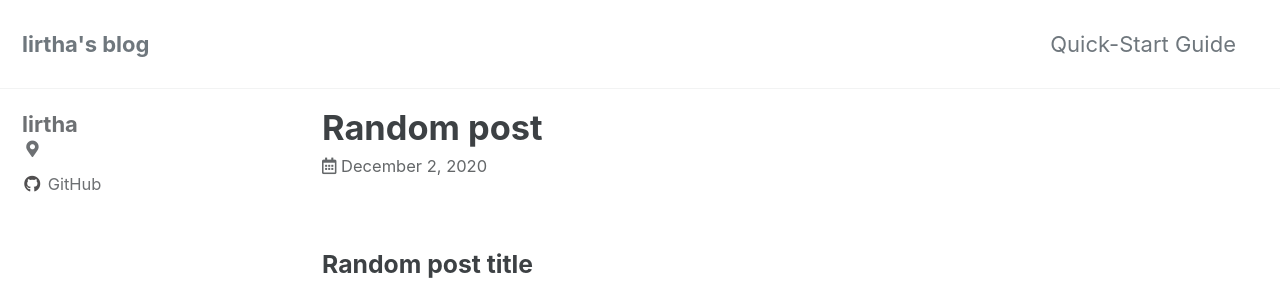
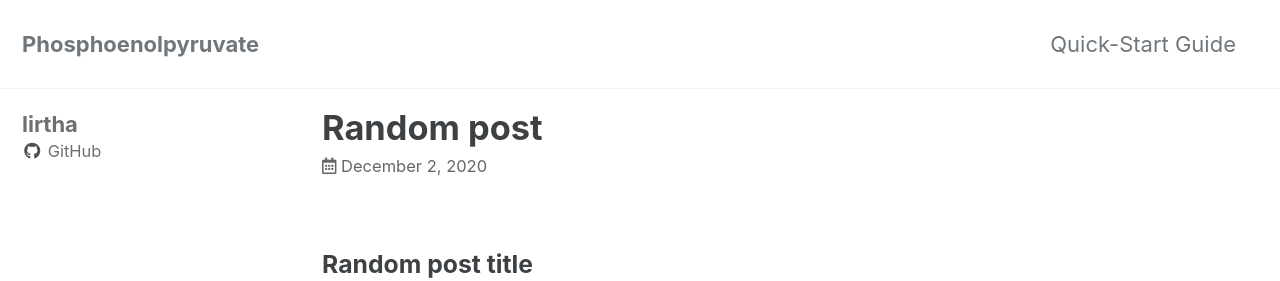
Before and after one commit to lirtha/lirtha.github.io, a Jekyll site: the page built from _posts/2020-12-02-random-post.md, in a window 1280 px wide. Shown: the top 281 px of the page. Built offline with Jekyll 4.4.1, drawn with Linux system fonts in a browser that asks for light colours; cached includes are drawn as plain includes.

Commit message:
update blog

```diff
--- a/_config.yml
+++ b/_config.yml
@@ -16,7 +16,7 @@ minimal_mistakes_skin    : "default" # "air", "aqua", "contrast", "dark", "dirt"
 
 # Site Settings
 locale                   : "en-US"
-title                    : "lirtha's blog"
+title                    : "Phosphoenolpyruvate"
 title_separator          : "-"
 subtitle                 : # site tagline that appears below site title in masthead
 name                     : "lirtha"
@@ -96,7 +96,7 @@ author:
   name             : "lirtha"
   avatar           : # path of avatar image, e.g. "/assets/images/bio-photo.jpg"
   bio              : # "I am an **amazing** person."
-  location         : ""
+  location         :
   email            :
   links:
     - label: "Email"
```
Also changed, not shown: _posts/2020-12-02-random-post.md (line endings or trailing spaces).
